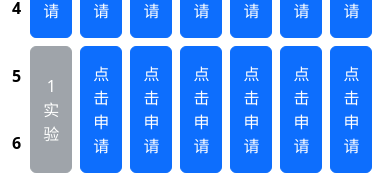
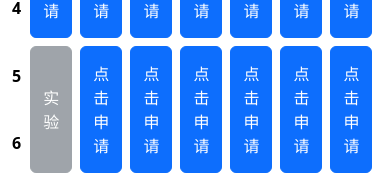
Before and after one commit to IceeAn/my-vue-homework, a Vue app in the folder frontend/: page /#/booking in a window 390 px wide. Shown: the part 440-619 px from the top of the page. Built offline with nearby package versions, Linux system fonts and the light colour scheme.

Commit message:
optimize mobile phone display

```diff
--- a/frontend/src/components/booking/TableCell.vue
+++ b/frontend/src/components/booking/TableCell.vue
@@ -15,9 +15,12 @@ defineProps<{
         :class="item ? (item.teacher==user ? 'btn-success' : 'btn-secondary'):'btn-primary' "
         :disabled="item && item.teacher!=user"
     >
-      <span v-if="item?.teacher">{{ item.teacher }}<br></span>
+      <span v-if="item">
+        <span class="d-none d-md-inline">{{ item.teacher }}<br></span>
+        <span>{{ item?.comment || '' }}</span>
+      </span>
       <span v-else v-html="'点击<br>申请'"></span>
-      {{ item?.comment || '' }}
+
     </button>
   </td>
 </template>
```
